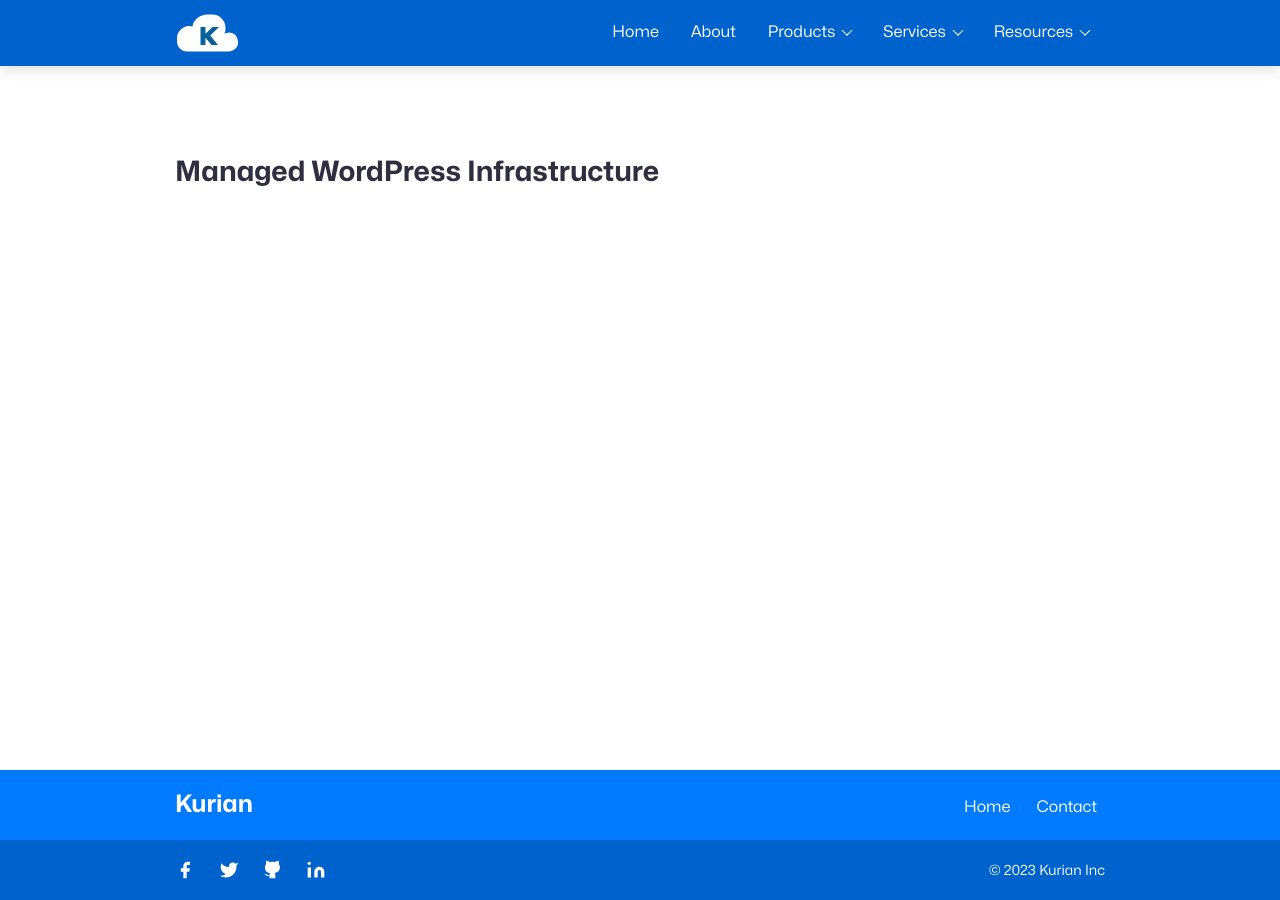
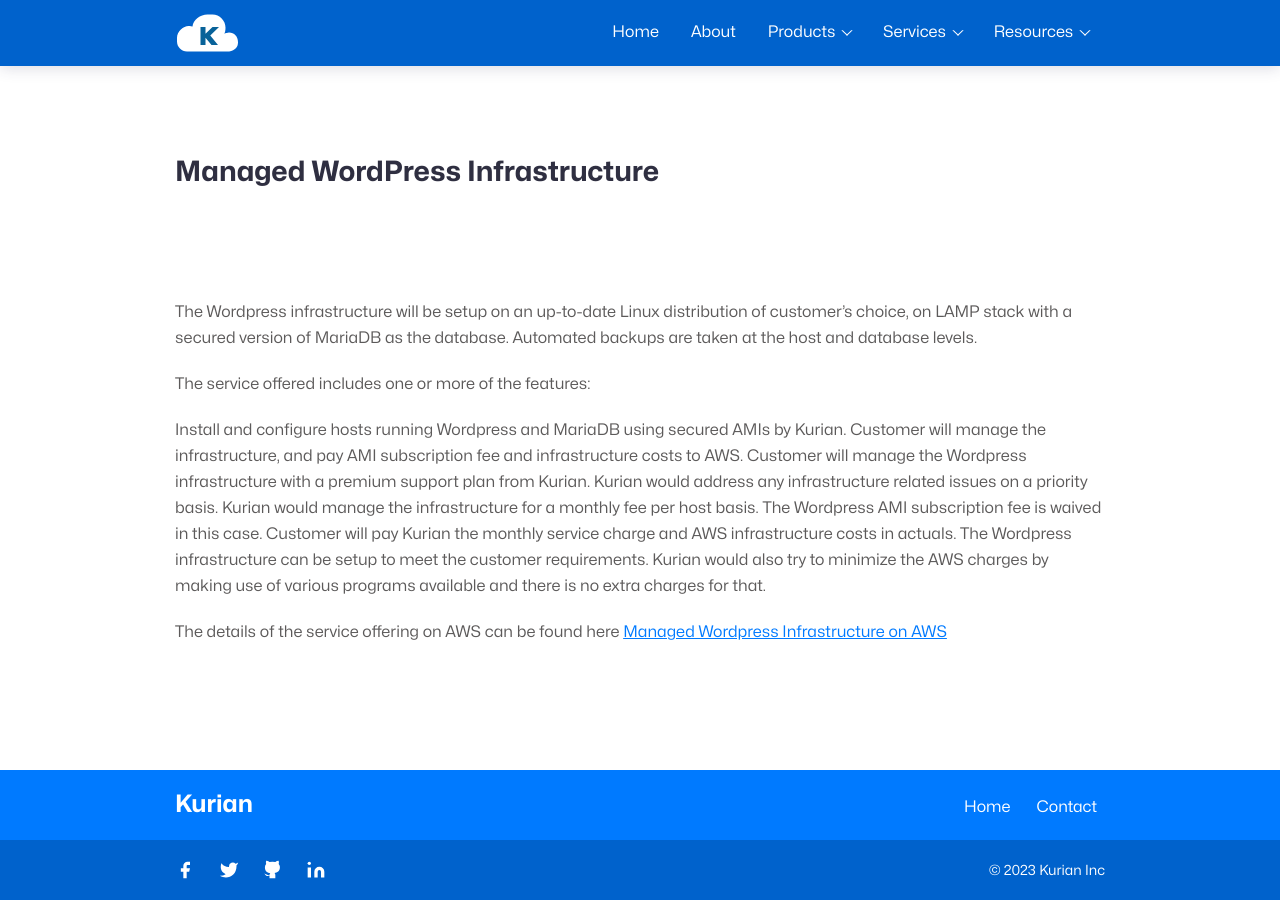
Before and after one commit to kurianinc/kurianinc, a Jekyll site: the page built from _services/managed-wordpress-infrastructure.md, in a window 1280 px wide. Built offline with Jekyll 4.4.1, drawn with Linux system fonts in a browser that asks for light colours.

Commit message:
Update managed-wordpress-infrastructure.md

```diff
--- a/_services/managed-wordpress-infrastructure.md
+++ b/_services/managed-wordpress-infrastructure.md
@@ -5,3 +5,14 @@ image: "images/services/managed-wordpress-infrastructure.jpg"
 externalUrl: "https://aws.amazon.com/marketplace/pp/prodview-nshvcuhfw3xfm?qid=1617238235793"
 weight: 20
 ---
+
+The Wordpress infrastructure will be setup on an up-to-date Linux distribution of customer's choice, on LAMP stack with a secured version of MariaDB as the database. Automated backups are taken at the host and database levels.
+
+The service offered includes one or more of the features:
+
+Install and configure hosts running Wordpress and MariaDB using secured AMIs by Kurian. Customer will manage the infrastructure, and pay AMI subscription fee and infrastructure costs to AWS.
+Customer will manage the Wordpress infrastructure with a premium support plan from Kurian. Kurian would address any infrastructure related issues on a priority basis.
+Kurian would manage the infrastructure for a monthly fee per host basis. The Wordpress AMI subscription fee is waived in this case. Customer will pay Kurian the monthly service charge and AWS infrastructure costs in actuals.
+The Wordpress infrastructure can be setup to meet the customer requirements. Kurian would also try to minimize the AWS charges by making use of various programs available and there is no extra charges for that.
+
+The details of the service offering on AWS can be found here [Managed Wordpress Infrastructure on AWS](https://aws.amazon.com/marketplace/pp/prodview-nshvcuhfw3xfm)
```
